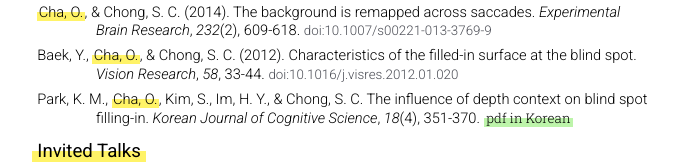
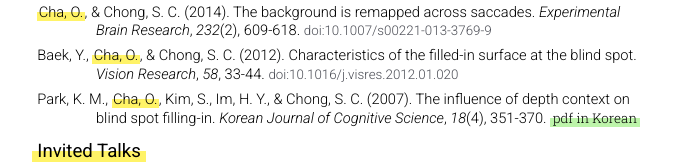
Before and after one commit to oakyoon/cv, a plain HTML site: page index.html in a window 1280 px wide. Shown: the part 1176-1343 px from the top of the page, without its empty margins (296-977 px from the left). Drawn offline with nearby package versions, Linux system fonts and the light colour scheme.

Commit message:
Updated publication

```diff
--- a/index.html
+++ b/index.html
@@ -177,7 +177,7 @@
 							<a class="doi" href="https://doi.org/10.1016/j.visres.2012.01.020">doi:10.1016/j.visres.2012.01.020</a>
 						</li>
 						<li>
-							Park, K. M., <span class="author-myself">Cha, O.</span>, Kim, S., Im, H. Y., & Chong, S. C. The influence of depth context on blind spot filling-in. <span class="journal-title">Korean Journal of Cognitive Science</span>, <span class="journal-volume">18</span>(4), 351-370.
+							Park, K. M., <span class="author-myself">Cha, O.</span>, Kim, S., Im, H. Y., & Chong, S. C. (2007). The influence of depth context on blind spot filling-in. <span class="journal-title">Korean Journal of Cognitive Science</span>, <span class="journal-volume">18</span>(4), 351-370.
 							<a class="supple highlighted for-web-only" href="files/Park_KoreanJCognSci07.pdf">pdf in Korean</a>
 						</li>
 					</ul>
```
